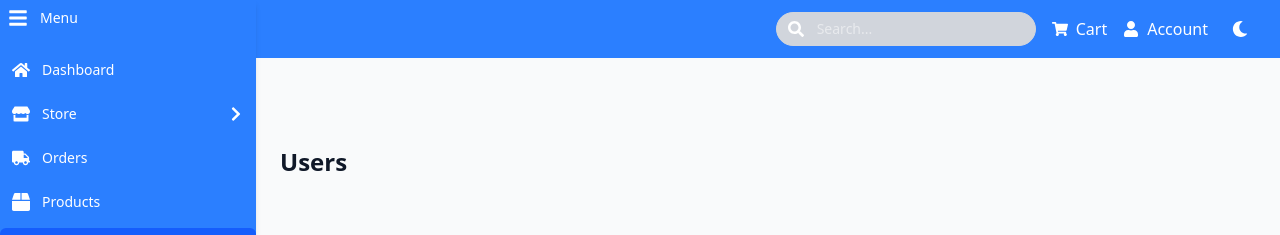
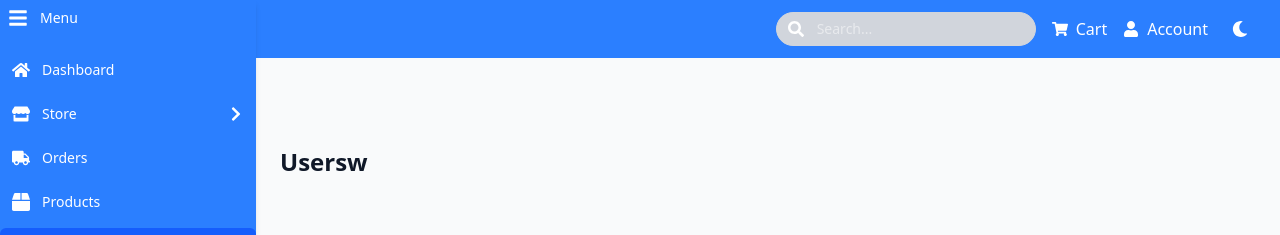
Before and after one commit to Arhamjawed66/Frnaz_Tec, a React app: page /users in a window 1280 px wide. Shown: the top 235 px of the page. Built offline with nearby package versions, Linux system fonts and the light colour scheme; sample sign-in values are in the browser's storage; the HTML template or start-up script is replaced by a standard one.

Commit message:
just check

```diff
--- a/src/pages/Users.jsx
+++ b/src/pages/Users.jsx
@@ -1,3 +1,3 @@
 export default function Users(){
-  return <div><h1 className="text-2xl font-semibold">Users</h1></div>;
+  return <div><h1 className="text-2xl font-semibold">Usersw</h1></div>;
 }
```
